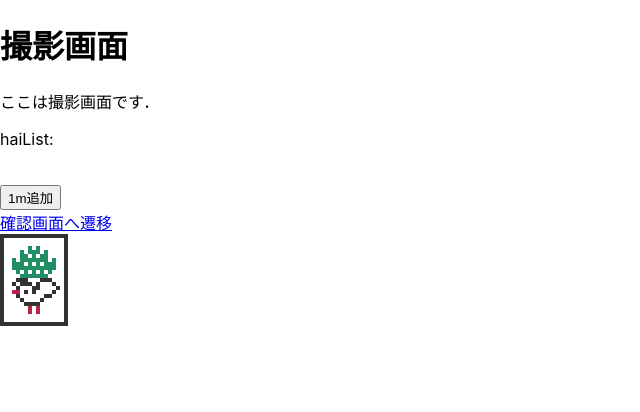
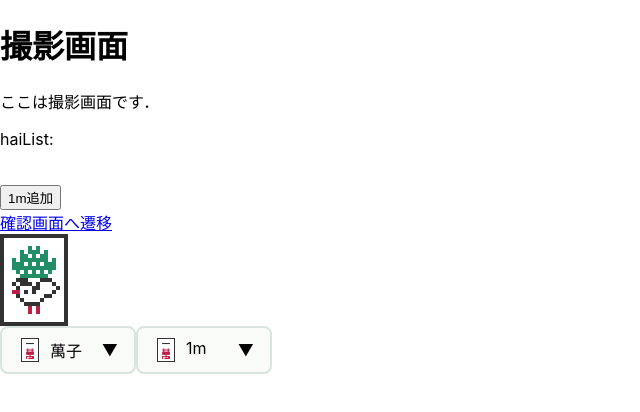
Before and after one commit to disk-12/HappyMahjong, a React (Create React App) app in the folder frontend/: page / in a window 1280 px wide. Shown: the top 412 px of the page, without its empty margins (0-640 px from the left). Built offline with nearby package versions, Linux system fonts and the light colour scheme.

Commit message:
セレクターできた

```diff
--- a/frontend/package.json
+++ b/frontend/package.json
@@ -12,8 +12,10 @@
     "@types/react": "^16.9.0",
     "@types/react-dom": "^16.9.0",
     "@types/react-redux": "^7.1.7",
+    "classnames": "^2.3.1",
     "jest": "^27.4.7",
     "react": "^17.0.2",
+    "react-click-away-listener": "^2.1.0",
     "react-dom": "^17.0.2",
     "react-redux": "^7.2.0",
     "react-router-dom": "^6.2.1",
@@ -50,8 +52,10 @@
   },
   "devDependencies": {
     "@types/react-test-renderer": "^17.0.1",
+    "@types/styled-components": "^5.1.21",
     "babel-plugin-transform-es2015-modules-commonjs": "^6.26.2",
-    "prettier": "2.5.1"
+    "prettier": "2.5.1",
+    "styled-components": "^5.3.3"
   },
   "jest": {
     "moduleFileExtensions": [
--- /dev/null
+++ b/frontend/src/components/HaiSelector/HaiSelector.scss
@@ -0,0 +1,65 @@
+.HaiSelector{
+    &__box{
+        display:inline-block;
+        min-width:136px;
+        position: relative;
+    }
+    &__panel{
+        display:flex;
+        padding:8px 16px;
+        width: auto;
+        height: 48px;
+
+        align-items: center;
+        justify-content: space-between;
+        background-color:#F9FBF9;
+
+        border: 2px solid #DAE4DE;
+        box-sizing: border-box;
+        border-radius: 8px;
+
+        &:after{
+            content:"▼";
+            right:12px;
+            line-height:44px;
+        }
+    }
+    &__label{
+        display:flex;
+        vertical-align: middle;
+    }
+    &__icon{
+        display:inline-block;
+        margin-right: 8px;
+        padding:auto;
+    }
+    &__text{
+        display:inline-block;
+
+    }
+    &__window{
+        position:absolute;
+        bottom:100%;
+        width:100%;
+        margin-bottom:10px;
+        background: #F9FBF9;
+        box-shadow: 0px 4px 16px -4px rgba(45, 49, 51, 0.6);
+        border-radius: 8px;
+        padding:4px 0;
+        overflow:scroll;
+        max-height: 248px;
+    }
+    &__item{
+        display:flex;
+        height:40px;
+        padding:8px 16px;
+        vertical-align: middle;
+
+        align-items: center;
+        justify-content: space-between;
+        &--selected{
+            background: #D9E6DC;
+
+        }
+    }
+}
--- /dev/null
+++ b/frontend/src/components/HaiSelector/HaiSelector.tsx
@@ -0,0 +1,120 @@
+import classNames from "classnames";
+import { Hai } from "components/Hai";
+import React, { useState } from "react";
+import ClickAwayListener from "react-click-away-listener";
+import "./HaiSelector.scss";
+
+type ItemProps = {
+  icon: HaiProps;
+  text: string;
+};
+type HaiProps = {
+  type: HaiType;
+  number: number;
+};
+type HaiType = "m" | "p" | "s" | "z";
+
+type WindowProps = {
+  isType: boolean;
+  type: HaiType;
+  selected: number;
+  onClick: Function;
+};
+
+type HaiSelectorProps = {
+  isType?: boolean;
+  type?: HaiType;
+  initSelected: number;
+  onChange?: Function;
+};
+
+const typeKanji = ["萬子", "筒子", "索子", "字牌"];
+const typeList = ["m", "p", "s", "z"] as HaiType[];
+
+const HaiItem: React.FC<ItemProps> = ({ icon, text }) => {
+  return (
+    <div className="HaiSelector__label">
+      <div className="HaiSelector__icon">
+        <Hai {...icon} isIcon />
+      </div>
+      <div className="HaiSelector__text">{text}</div>
+    </div>
+  );
+};
+const HaiSelectorWindow: React.FC<WindowProps> = ({
+  isType = false,
+  type = "m",
+  selected,
+  onClick,
+}) => {
+  const itemList = [];
+  if (isType) {
+    typeKanji.forEach((text, index) => {
+      itemList.push({ text, icon: { number: 1, type: typeList[index] } });
+    });
+  } else {
+    for (var i = 1; i <= 9; i++)
+      itemList.push({ text: i + type, icon: { number: i, type: type } });
+  }
+  return (
+    <div className="HaiSelector__window">
+      {itemList.map((x, index) => (
+        <div
+          className={classNames("HaiSelector__item", {
+            "HaiSelector__item--selected": index === selected,
+          })}
+          onClick={(e) => onClick(index)}
+          key={index}
+        >
+          <HaiItem {...x} />
+        </div>
+      ))}
+    </div>
+  );
+};
+
+export const HaiSelector: React.FC<HaiSelectorProps> = ({
+  isType = false,
+  type = "m",
+  initSelected,
+  onChange,
+}) => {
+  const [selected, setSelected] = useState(initSelected);
+  const [text, setText] = useState(
+    isType ? typeKanji[initSelected] : initSelected + 1 + "" + type
+  );
+  const [icon, setIcon] = useState(
+    (isType
+      ? { type: typeList[initSelected], number: 1 }
+      : { type, number: initSelected + 1 }) as HaiProps
+  );
+  const [isShown, setIsShown] = useState(false);
+
+  const onClick = (index: number) => {
+    setSelected(index);
+    setIcon(
+      (isType
+        ? { type: typeList[index], number: 1 }
+        : { type, number: index + 1 }) as HaiProps
+    );
+    setText(isType ? typeKanji[index] : index + 1 + "" + type);
+    onChange && onChange(index);
+  };
+  return (
+    <ClickAwayListener onClickAway={() => setIsShown(false)}>
+      <div className="HaiSelector__box">
+        {isShown && (
+          <HaiSelectorWindow
+            isType={isType}
+            type={type}
+            selected={selected}
+            onClick={onClick}
+          />
+        )}
+        <div className="HaiSelector__panel" onClick={() => setIsShown(true)}>
+          <HaiItem icon={icon} text={text} />
+        </div>
+      </div>
+    </ClickAwayListener>
+  );
+};
--- a/frontend/src/pages/Top/Top.tsx
+++ b/frontend/src/pages/Top/Top.tsx
@@ -3,13 +3,15 @@ import "./Top.scss";
 import { useAppDispatch, useAppSelector } from "../../app/store";
 import { haiListSelector, add } from "../../app/HaiListSlice";
 import { Link } from "react-router-dom";
-import { Hai } from 'components/Hai'
+import { Hai } from "components/Hai";
+import { HaiSelector } from "components/HaiSelector/HaiSelector";
 interface Props {}
 
 export const Top: React.FC<Props> = ({}) => {
   const dispatch = useAppDispatch();
 
   const haiList = useAppSelector(haiListSelector);
+
   console.log(haiList);
   return (
     <>
@@ -31,6 +33,8 @@ export const Top: React.FC<Props> = ({}) => {
       <br />
       <Link to="/check">確認画面へ遷移</Link>
       <Hai type="s" number={1}></Hai>
+      <HaiSelector isType initSelected={0} />
+      <HaiSelector type="m" initSelected={0} />
     </>
   );
 };
```
Also changed, not shown: 1 other file (tests, documents, lock files or other folders).
